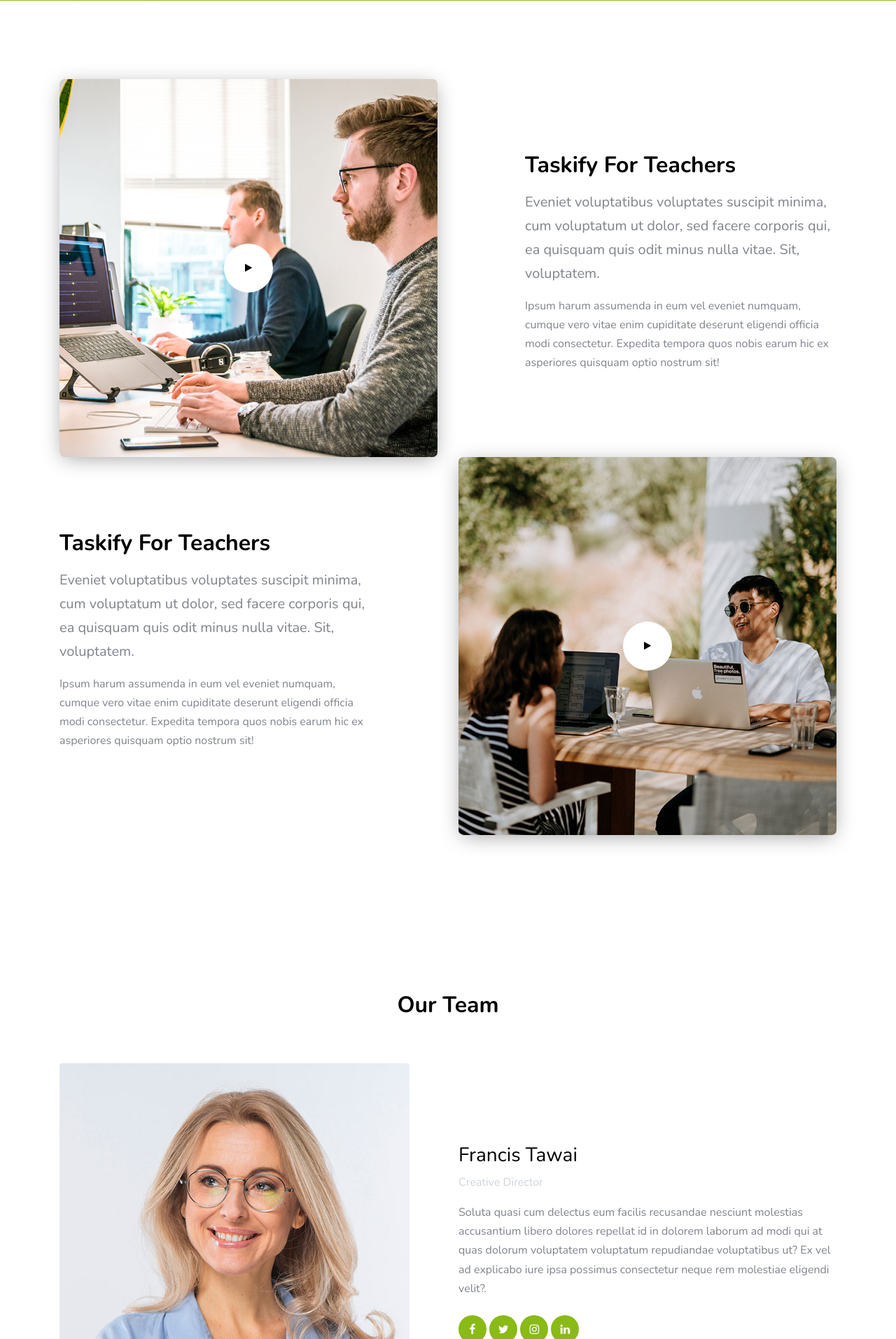
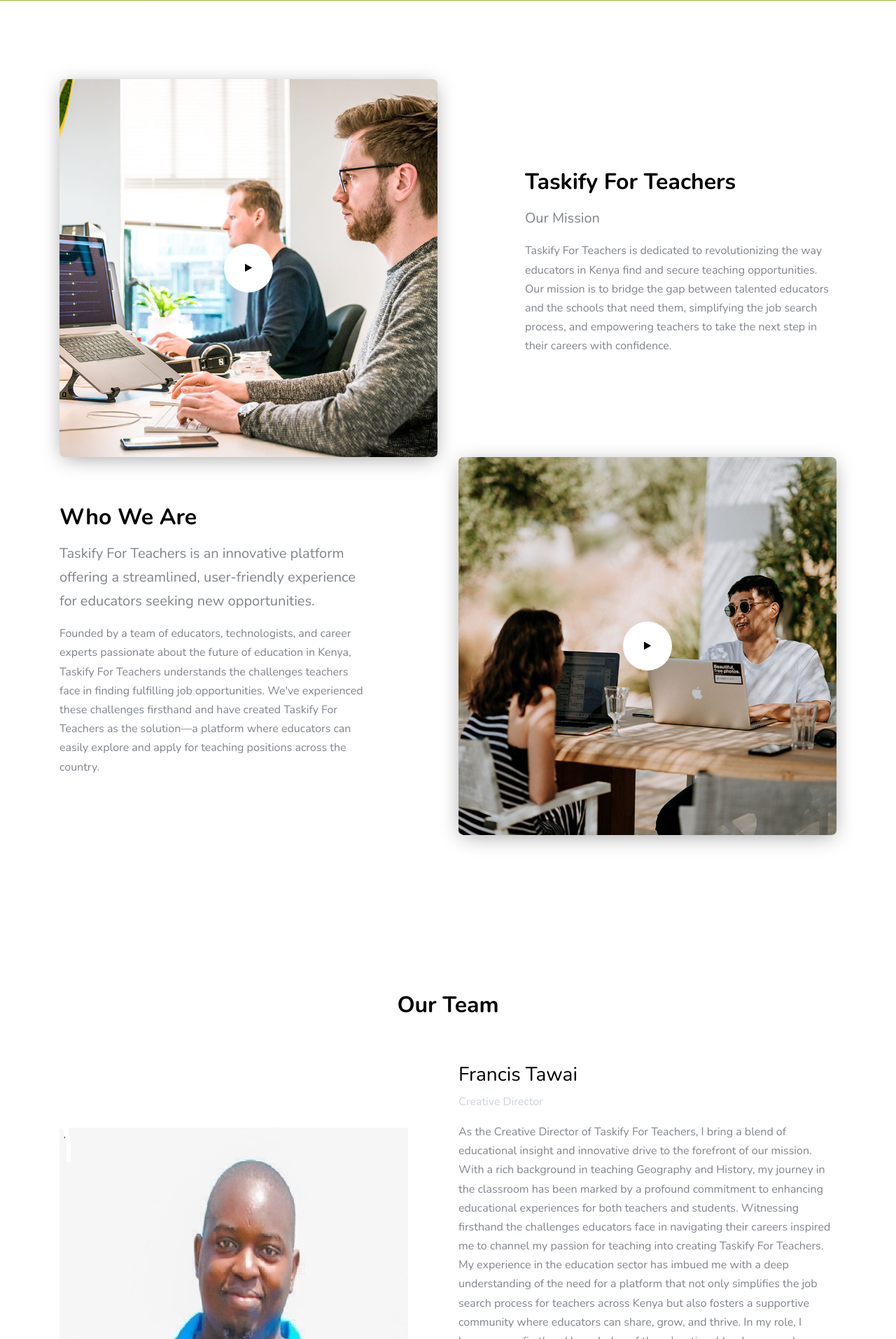
Before and after one commit to Twayfrancis/Taskify-2.0, a PHP site: page /about.php in a window 1280 px wide. Shown: the part 767-2680 px from the top of the page at 70% size. Run offline with PHP 8.4, Linux system fonts and the light colour scheme; some web fonts are replaced.

Commit message:
update information on about page

```diff
--- a/about.php
+++ b/about.php
@@ -9,7 +9,7 @@
     <meta name="keywords" content="" />
     <meta name="author" content="Free-Template.co" />
     <link rel="shortcut icon" href="ftco-32x32.png">
-
+    <link rel="icon" type="images/x-icon" href="images/android-chrome-512x512.png">
     <link rel="stylesheet" href="css/custom-bs.css">
     <link rel="stylesheet" href="css/jquery.fancybox.min.css">
     <link rel="stylesheet" href="css/bootstrap-select.min.css">
@@ -143,8 +143,8 @@
           </div>
           <div class="col-lg-5 ml-auto">
             <h2 class="section-title mb-3">Taskify For Teachers</h2>
-            <p class="lead">Eveniet voluptatibus voluptates suscipit minima, cum voluptatum ut dolor, sed facere corporis qui, ea quisquam quis odit minus nulla vitae. Sit, voluptatem.</p>
-            <p>Ipsum harum assumenda in eum vel eveniet numquam, cumque vero vitae enim cupiditate deserunt eligendi officia modi consectetur. Expedita tempora quos nobis earum hic ex asperiores quisquam optio nostrum sit!</p>
+            <p class="lead">Our Mission</p>
+            <p>Taskify For Teachers is dedicated to revolutionizing the way educators in Kenya find and secure teaching opportunities. Our mission is to bridge the gap between talented educators and the schools that need them, simplifying the job search process, and empowering teachers to take the next step in their careers with confidence.</p>
           </div>
         </div>
       </div>
@@ -160,9 +160,9 @@
             </a>
           </div>
           <div class="col-lg-5 mr-auto order-md-1  mb-5 mb-lg-0">
-            <h2 class="section-title mb-3">Taskify For Teachers</h2>
-            <p class="lead">Eveniet voluptatibus voluptates suscipit minima, cum voluptatum ut dolor, sed facere corporis qui, ea quisquam quis odit minus nulla vitae. Sit, voluptatem.</p>
-            <p>Ipsum harum assumenda in eum vel eveniet numquam, cumque vero vitae enim cupiditate deserunt eligendi officia modi consectetur. Expedita tempora quos nobis earum hic ex asperiores quisquam optio nostrum sit!</p>
+            <h2 class="section-title mb-3">Who We Are</h2>
+            <p class="lead">Taskify For Teachers is an innovative platform offering a streamlined, user-friendly experience for educators seeking new opportunities.</p>
+            <p>Founded by a team of educators, technologists, and career experts passionate about the future of education in Kenya, Taskify For Teachers understands the challenges teachers face in finding fulfilling job opportunities. We've experienced these challenges firsthand and have created Taskify For Teachers as the solution—a platform where educators can easily explore and apply for teaching positions across the country.</p>
           </div>
         </div>
       </div>
@@ -186,28 +186,15 @@
           <div class="col-md-6">
             <h3>Francis Tawai</h3>
             <p class="text-muted">Creative Director</p>
-            <p>Soluta quasi cum delectus eum facilis recusandae nesciunt molestias accusantium libero dolores repellat id in dolorem laborum ad modi qui at quas dolorum voluptatem voluptatum repudiandae voluptatibus ut? Ex vel  ad explicabo iure ipsa possimus consectetur neque rem molestiae eligendi velit?.</p>
+            <p>As the Creative Director of Taskify For Teachers, I bring a blend of educational insight and innovative drive to the forefront of our mission. With a rich background in teaching Geography and History, my journey in the classroom has been marked by a profound commitment to enhancing educational experiences for both teachers and students. Witnessing firsthand the challenges educators face in navigating their careers inspired me to channel my passion for teaching into creating Taskify For Teachers.
+              My experience in the education sector has imbued me with a deep understanding of the need for a platform that not only simplifies the job search process for teachers across Kenya but also fosters a supportive community where educators can share, grow, and thrive. In my role, I leverage my firsthand knowledge of the educational landscape and my skills in creative problem-solving to guide the development of Taskify For Teachers. My vision is to see a world where every teacher has the opportunity to pursue their passion in an environment that values their dedication and expertise.
+              I believe that by empowering educators with the tools they need to succeed, we can make a lasting impact on the future of education in Kenya. Through Taskify For Teachers, I am committed to transforming the way educators approach their career journeys, making it more accessible, rewarding, and impactful for everyone involved.
+            </p>
             <div class="social mt-4">
-              <a href="#"><span class="icon-facebook"></span></a>
-              <a href="#"><span class="icon-twitter"></span></a>
-              <a href="#"><span class="icon-instagram"></span></a>
-              <a href="#"><span class="icon-linkedin"></span></a>
-            </div>
-          </div>
-
-          <div class="col-md-6 order-md-2 ml-md-auto">
-            <img src="images/person_5.jpg" alt="Image" class="img-fluid mb-4 rounded">
-          </div>
-
-          <div class="col-md-6">
-            <h3>Chintan Patel</h3>
-            <p class="text-muted">Creative Director</p>
-            <p>Soluta quasi cum delectus eum facilis recusandae nesciunt molestias accusantium libero dolores repellat id in dolorem laborum ad modi qui at quas dolorum voluptatem voluptatum repudiandae voluptatibus ut? Ex vel  ad explicabo iure ipsa possimus consectetur neque rem molestiae eligendi velit?.</p>
-            <div class="social mt-4">
-              <a href="#"><span class="icon-facebook"></span></a>
-              <a href="#"><span class="icon-twitter"></span></a>
-              <a href="#"><span class="icon-instagram"></span></a>
-              <a href="#"><span class="icon-linkedin"></span></a>
+              <a href="https://web.facebook.com/tway.franc/"><span class="icon-facebook"></span></a>
+              <a href="https://twitter.com/nutskoko91"><span class="icon-twitter"></span></a>
+              <a href="https://www.instagram.com/francistawai/"><span class="icon-instagram"></span></a>
+              <a href="https://www.linkedin.com/in/tawai-francis/"><span class="icon-linkedin"></span></a>
             </div>
           </div>
       </div>
@@ -244,7 +231,7 @@
           <div class="col-6 col-md-3 mb-4 mb-md-0">
             <h3>Support</h3>
             <ul class="list-unstyled">
-              <li><a href="#">Support</a></li>
+              <li><a href="mailto:info@taskify.com">Support</a></li>
               <li><a href="#">Privacy</a></li>
               <li><a href="#">Terms of Service</a></li>
             </ul>
@@ -252,10 +239,10 @@
           <div class="col-6 col-md-3 mb-4 mb-md-0">
             <h3>Contact Us</h3>
             <div class="footer-social">
-              <a href="#"><span class="icon-facebook"></span></a>
-              <a href="#"><span class="icon-twitter"></span></a>
-              <a href="#"><span class="icon-instagram"></span></a>
-              <a href="#"><span class="icon-linkedin"></span></a>
+              <a href="https://web.facebook.com/tway.franc/"><span class="icon-facebook"></span></a>
+              <a href="https://twitter.com/nutskoko91"><span class="icon-twitter"></span></a>
+              <a href="https://www.instagram.com/francistawai/"><span class="icon-instagram"></span></a>
+              <a href="https://www.linkedin.com/in/tawai-francis/"><span class="icon-linkedin"></span></a>
             </div>
           </div>
         </div>
--- a/contact.php
+++ b/contact.php
@@ -9,7 +9,7 @@
     <meta name="keywords" content="" />
     <meta name="author" content="Free-Template.co" />
     <link rel="shortcut icon" href="ftco-32x32.png">
-
+    <link rel="icon" type="images/x-icon" href="images/android-chrome-512x512.png">
     <link rel="stylesheet" href="css/custom-bs.css">
     <link rel="stylesheet" href="css/jquery.fancybox.min.css">
     <link rel="stylesheet" href="css/bootstrap-select.min.css">
--- a/index.php
+++ b/index.php
@@ -80,7 +80,7 @@
         <div class="row mb-5 justify-content-center">
           <div class="col-md-7 text-center">
             <h2 class="section-title mb-2 text-white">Taskify Site Stats</h2>
-            <p class="lead text-white">Lorem ipsum dolor sit amet consectetur adipisicing elit. Expedita unde officiis recusandae sequi excepturi corrupti.</p>
+            <p class="lead text-white">Taskify For Teachers is more than a job platform; it's a movement towards creating more accessible, equitable employment opportunities for educators in Kenya. By joining us, you gain access to a wealth of job opportunities, resources, and a community committed to supporting each other's growth and success.</p>
           </div>
         </div>
         <div class="row pb-0 block__19738 section-counter">
```
Also changed, not shown: images/person_6.jpg, images/person_transparent - Copy.jpg (deleted).
